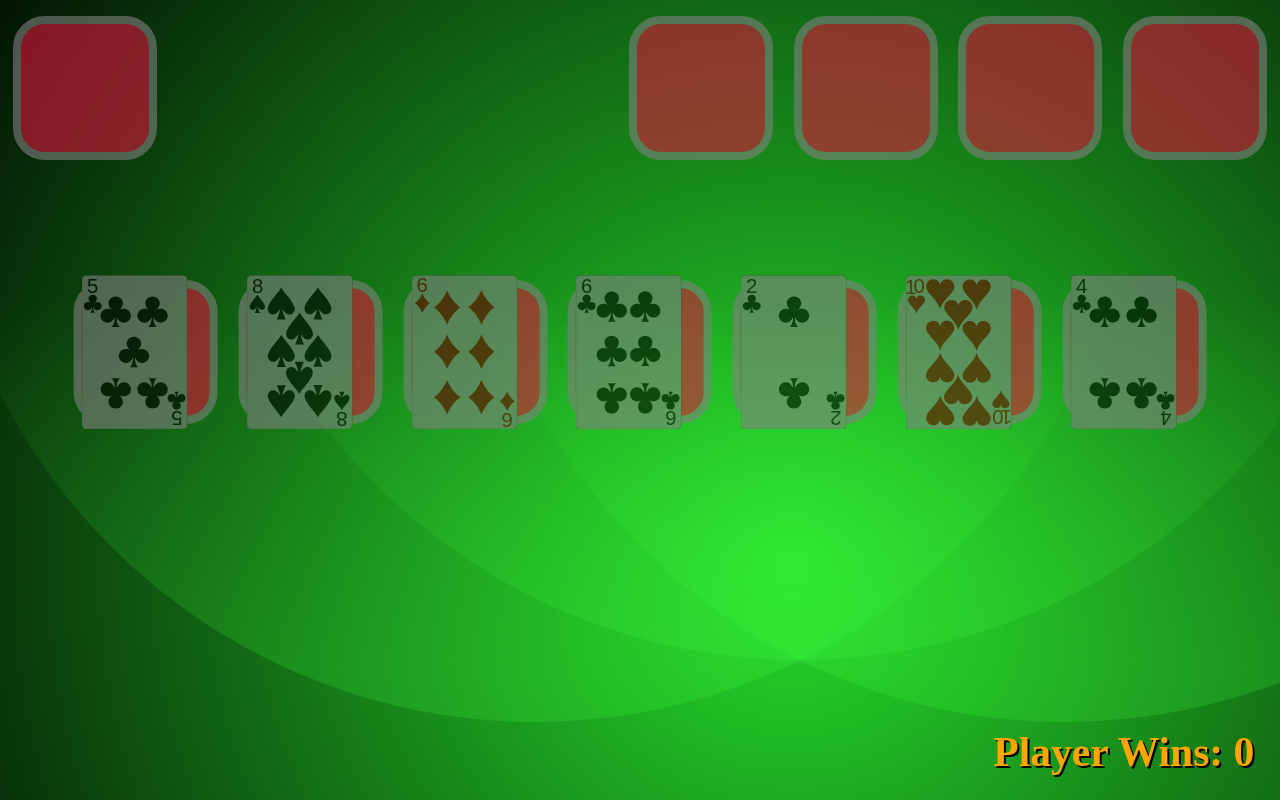
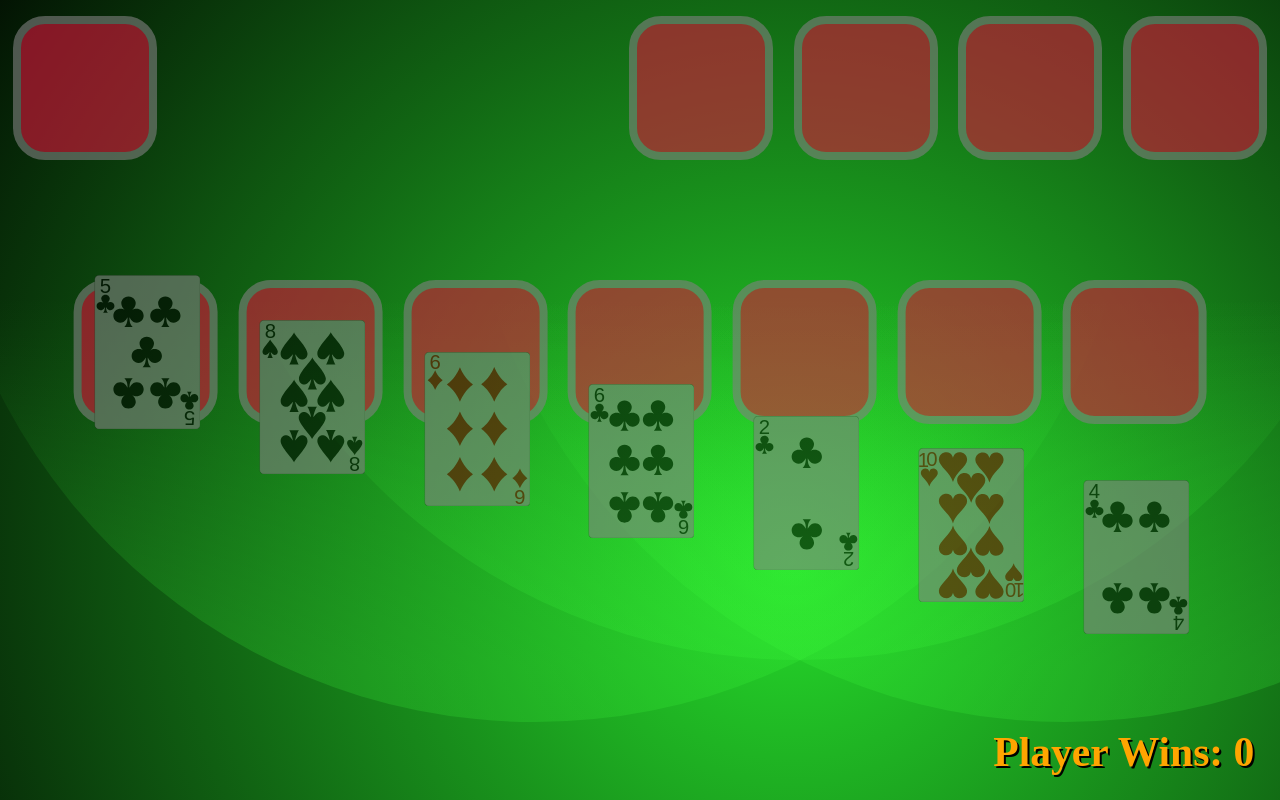
Before and after one commit to JustinMelore/Blackjack, a plain HTML site: page solitaire.html in a window 1280 px wide. Drawn offline with Linux system fonts and the light colour scheme.

Commit message:
Made it so cards in the 7 columns are staggered

```diff
--- a/js/solitaire.js
+++ b/js/solitaire.js
@@ -65,7 +65,10 @@ let resetCards = (cardDeck) => {
     const cardSlots = document.getElementsByClassName("container")[2].children;
     for(let i=0; i<cardSlots.length; i++) {
         for(let j=0; j<=i; j++) (i==j) ? cardDeck.drawCard(false, cardSlots[i]) : cardDeck.drawCard(true, cardSlots[i]);
+        //event listener here
     }
+
+    //
 }
 
 resetCards(deck);
--- a/sass/main.scss
+++ b/sass/main.scss
@@ -289,22 +289,23 @@ html {
     position: relative;
 
     .card {
-      :nth-child(2) {
+
+      &:nth-child(2) {
         top: 25%;
       }
-      :nth-child(3) {
+      &:nth-child(3) {
         top: 50%;
       }
-      :nth-child(4) {
+      &:nth-child(4) {
         top: 75%;
       }
-      :nth-child(5) {
+      &:nth-child(5) {
         top: 100%;
       }
-      :nth-child(6) {
+      &:nth-child(6) {
         top: 125%;
       }
-      :nth-child(7) {
+      &:nth-child(7) {
         top: 150%;
       }
     }
@@ -339,10 +340,8 @@ html {
     background-repeat: no-repeat;
     width: 10vw;
     height: 12vw;
-    transform: none;
     position: absolute;
-    left: 50%;
-    transform: translateX(-50%);
+    transform: translateX(10%);
   }
 }
 
```
Also changed, not shown: css/main.css, css/main.min.css, 2 other files.
